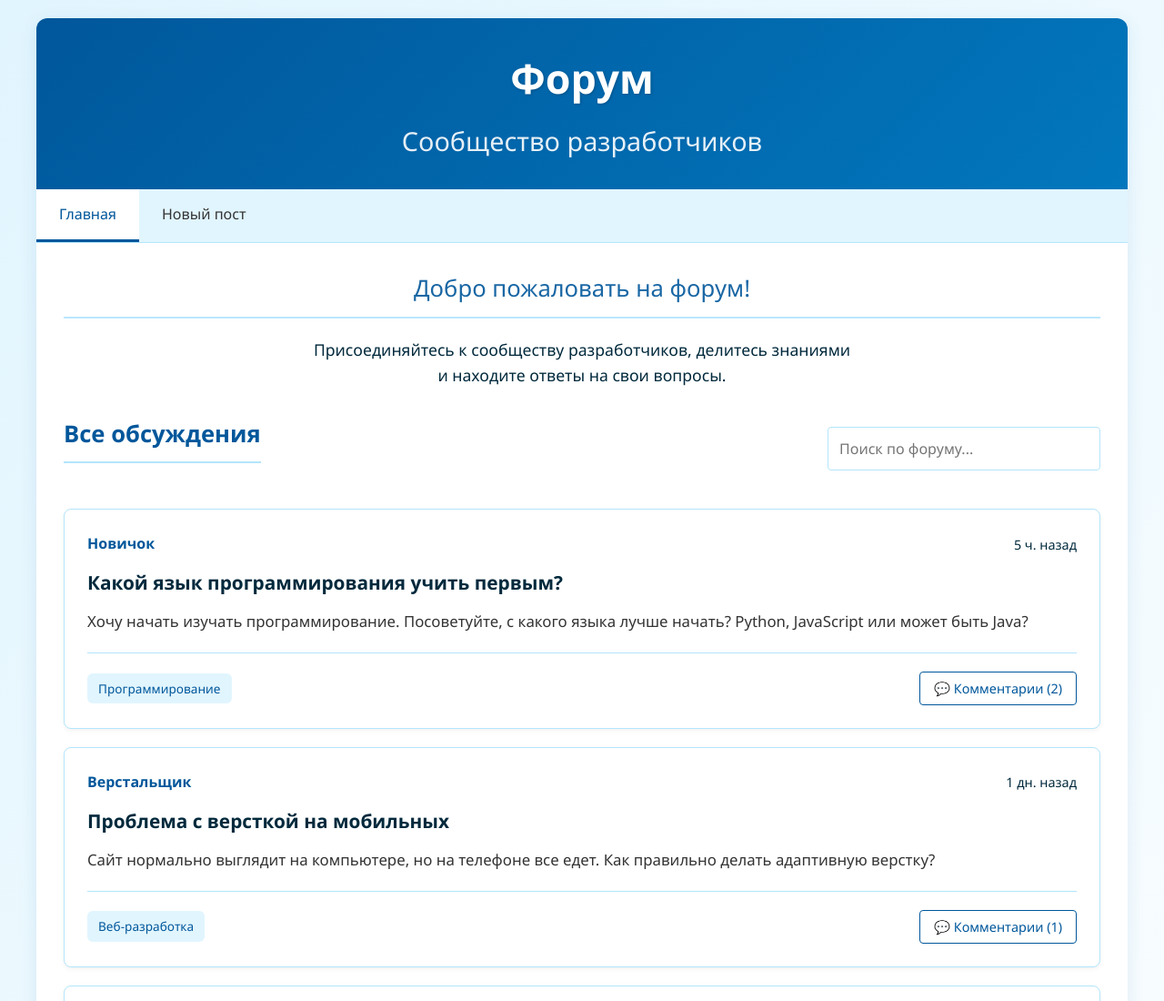
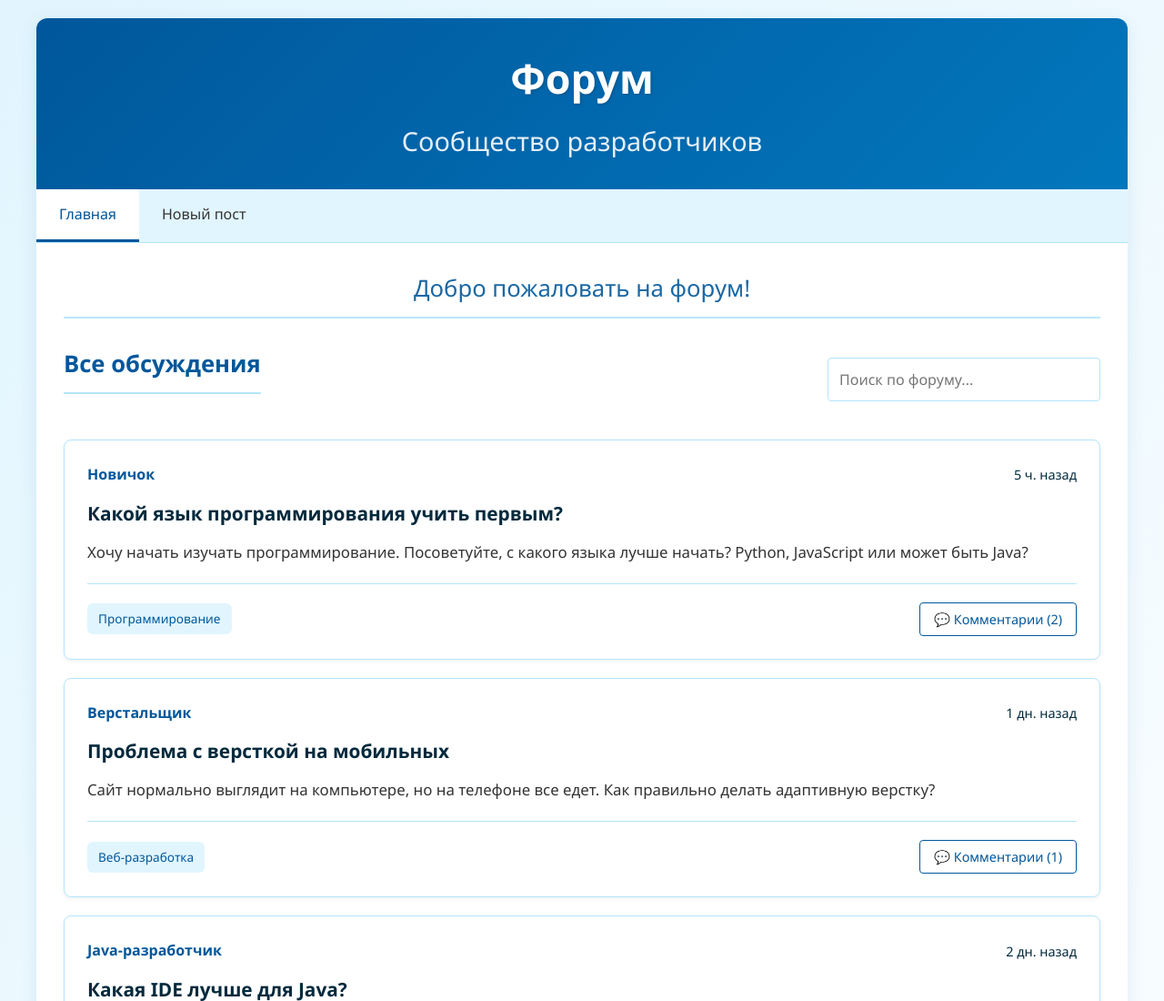
Before and after one commit to wjoxx/forum.github.io, a plain HTML site: page index.html in a window 1280 px wide. Shown: the top 1100 px of the page at 91% size. Drawn offline with Linux system fonts and the light colour scheme.

Commit message:
Update index.html

```diff
--- a/index.html
+++ b/index.html
@@ -21,9 +21,7 @@
         <div class="content-section active" id="home-section">
             <div class="welcome-section">
                 <h2 class="section-title">Добро пожаловать на форум!</h2>
-                <p>Присоединяйтесь к сообществу разработчиков, делитесь знаниями и находите ответы на свои вопросы.</p>
             </div>
-
             <div class="forum-content">
                 <div class="forum-header">
                     <h3 class="section-title">Все обсуждения</h3>
@@ -31,10 +29,8 @@
                         <input type="text" class="form-control" id="search-posts" placeholder="Поиск по форуму...">
                     </div>
                 </div>
-
                 <div class="posts-container">
                     <div class="posts-list" id="all-posts">
-                        <!-- Все посты будут загружены здесь -->
                     </div>
                 </div>
             </div>
```
